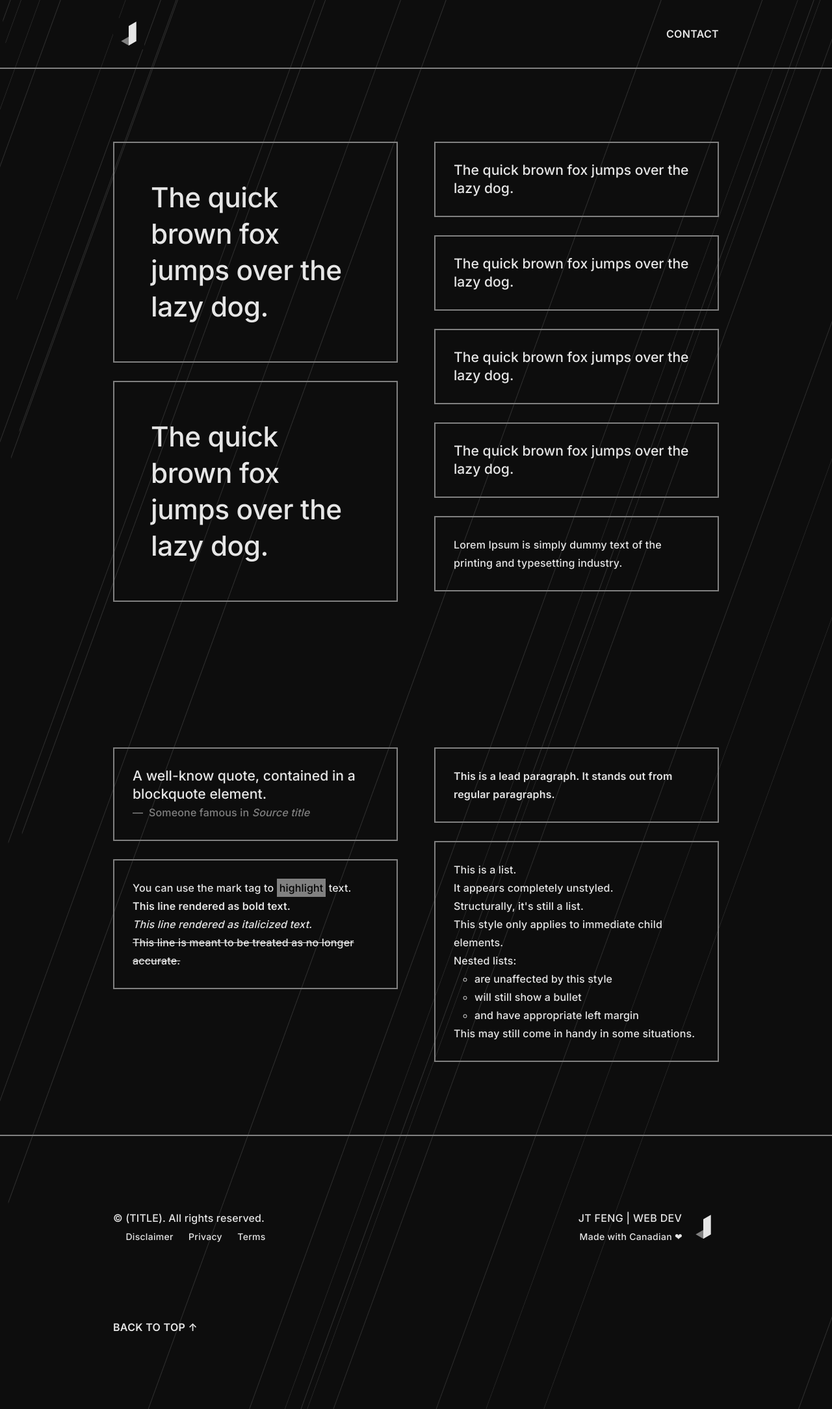
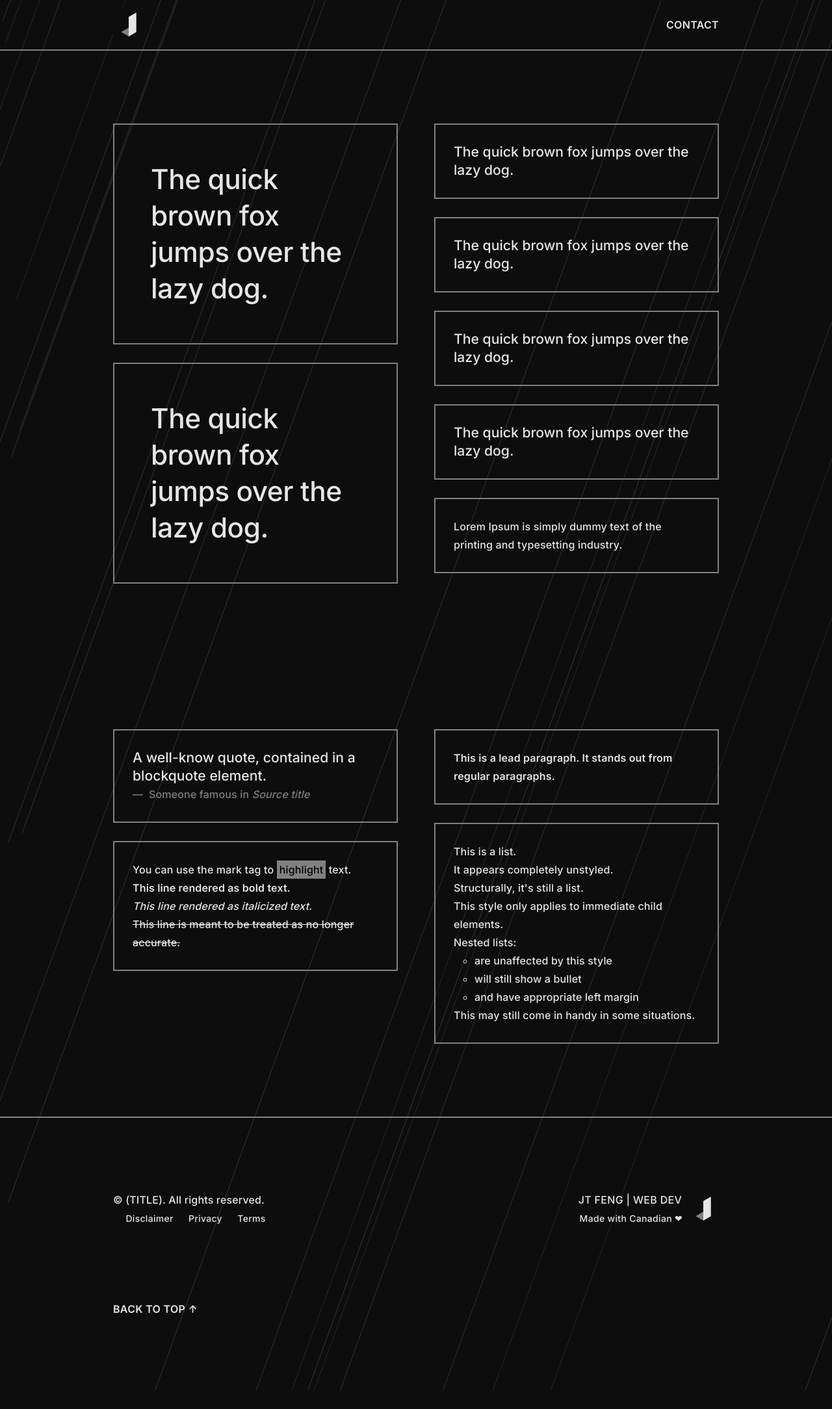
Before and after one commit to jingtianfeng/jekytrap, a Jekyll site: the page built from index.html, in a window 1280 px wide. Shown: the whole page at 65% size. Built offline with Jekyll 4.4.1, drawn with Linux system fonts in a browser that asks for light colours; after the commit the page ends 2140 px from its top, so only the background shows below that.

Commit message:
FIX nav-top: various spacing

```diff
--- a/_includes/nav-top.html
+++ b/_includes/nav-top.html
@@ -1,7 +1,7 @@
 <nav id="nav-top"
      class="border-bottom">
-    <div class="container py-4">
-        <div class="d-flex align-items-center justify-content-between">
+    <div class="container py-2">
+        <div class="d-flex justify-content-between align-items-center">
             <a href="{{ '/' | relative_url }}">
                 <img src="{{ '/assets/img/logo-jtfeng.png' | relative_url }}"
                      alt="Website logo"
```
